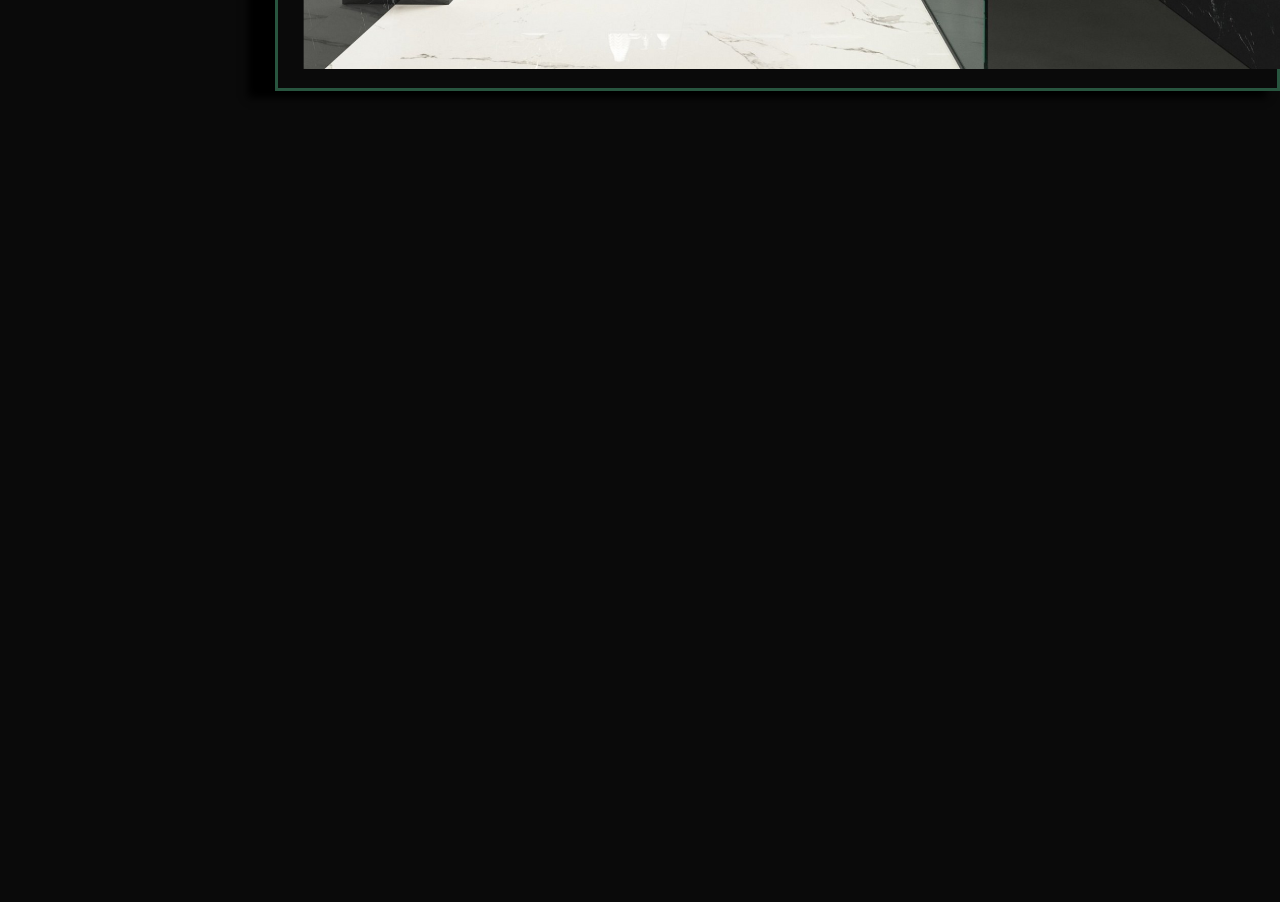
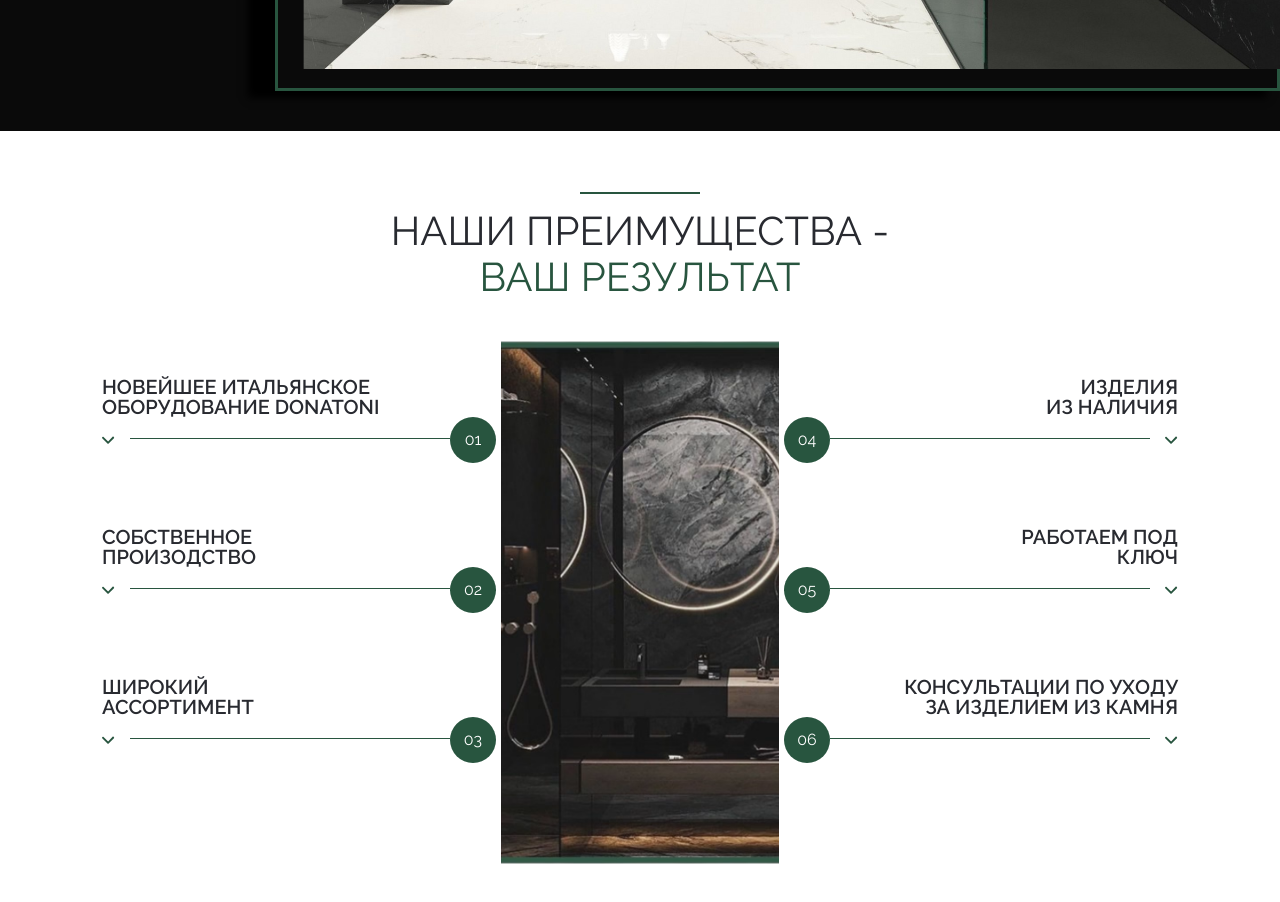
Before and after one commit to nikozszs/anima, a Vue app: page / in a window 1280 px wide. Shown: the part 680-1582 px from the top of the page. Before the commit the page ends 800 px from the top, so only its background shows below. Built offline with nearby package versions, Linux system fonts and the light colour scheme.

Commit message:
add AdvantageItem and HomeSectionAdvantages

```diff
--- a/src/assets/main.css
+++ b/src/assets/main.css
@@ -2,7 +2,7 @@
 
 :root {
   --first-back: #000000f5;
-  --sec-back: #DFDFDF2E;
+  --sec-back: #1d1d1ddd;
   --third-back: #000000;
   --fourt-back: #fff;
   --first-color: #fff;
@@ -35,7 +35,7 @@ button {
   letter-spacing: 0;
 }
 
-h1, h2, h3, h4, h5, button {
+h1, h2, h3, h4, h5, button, ul {
   text-transform: uppercase;
   font-weight: 400;
 }
@@ -69,3 +69,7 @@ h5 {
   line-height: 160%;
   font-weight: 500;
 } /* 16px */
+
+.title-other-color {
+  color: var(--accent-color);
+}
--- /dev/null
+++ b/src/components/ui/AdvantageItem.vue
@@ -0,0 +1,102 @@
+<template>
+  <div>
+    <p class="list-container-title" :class="titleClass">
+      {{ item.title }}
+    </p>
+    <div class="arrow-block" :class="positionClass">
+      <img class="arrow" src="../../assets/arrow.svg" alt="стрелка">
+      <div class="number-container">
+        <div class="decoration-line"></div>
+        <span class="block-number">
+          {{ item.number }}
+        </span>
+      </div>
+    </div>
+  </div>
+</template>
+
+<script lang="ts">
+export default {
+  props: {
+    item: {
+      type: Object,
+      required: true
+    },
+    align: {
+      type: String,
+      default: 'left',
+      validator(value: string) {
+        return ['left', 'right'].includes(value)
+      }
+    }
+  },
+  setup(props){
+    const positionClass = `arrow-block-${props.align}`
+    const titleClass = props.align === 'right' ? 'list-container-title-right' : ''
+    return {positionClass, titleClass}
+  }
+}
+</script>
+
+<style scoped>
+.list-container-title {
+  color: var(--third-color);
+  font-weight: 600;
+  font-size: 1.25rem;
+  list-style: none;
+  line-height: 1em;
+  white-space: pre-line;
+}
+
+.list-container-title-right {
+  text-align: right;
+}
+
+.arrow-block {
+  display: flex;
+  gap: 15px;
+  align-items: center;
+}
+
+.arrow-block-left {
+  flex-direction: row;
+}
+
+.arrow-block-right {
+  flex-direction: row-reverse;
+}
+
+.arrow-block-right .number-container {
+  flex: 1;
+  flex-direction: row-reverse;
+}
+
+.number-container {
+  display: flex;
+  align-items: center;
+}
+
+.decoration-line {
+  background: var(--accent-color);
+  width: 320px;
+  height: 1px;
+  margin-bottom: 11px;
+  margin-top: 7px;
+}
+
+.block-number {
+  background: var(--accent-color);
+  border-radius: 50%;
+  width: 46px;
+  height: 46px;
+  display: flex;
+  align-items: center;
+  justify-content: center;
+  font-weight: 1.25rem;
+}
+
+.arrow {
+  width: 13px;
+  height: 15px;
+}
+</style>
--- a/src/components/ui/AppButton.vue
+++ b/src/components/ui/AppButton.vue
@@ -46,8 +46,7 @@ export default {
 }
 
 .button-secondary {
-  background: var(--third-back);
-
+  background: var(--sec-back);
 }
 
 .button-secondary:hover {
--- /dev/null
+++ b/src/components/ui/HomeSectionAdvantages.vue
@@ -0,0 +1,99 @@
+<template>
+  <section class="container">
+    <div class="decoration"></div>
+    <h2 class="title">наши преимущества - <p class="title-other-color">ваш результат</p></h2>
+
+    <div class="grid-section">
+      <div class="grid-col">
+        <ul class="list-container">
+          <li
+            class="list-container-item"
+            v-for="item in firstAdvantages"
+            :key="item.number">
+            <AdvantageItem :item="item" align="left"/>
+          </li>
+        </ul>
+      </div>
+
+      <div class="grid-col grid-img"></div>
+
+      <div class="grid-col">
+        <ul class="list-container">
+          <li
+            class="list-container-item"
+            v-for="item in secondaryAdvantages"
+            :key="item.number">
+            <AdvantageItem :item="item" align="right"/>
+          </li>
+        </ul>
+      </div>
+    </div>
+  </section>
+</template>
+
+<script lang="ts">
+import {} from 'vue'
+import AdvantageItem from './AdvantageItem.vue';
+export default {
+  components: {AdvantageItem},
+  setup(){
+  const firstAdvantages = [
+    {title: 'Новейшее итальянское оборудование Donatoni', number: '01', text: 'С его помощью мы производим необычные формы, изготавливаем сложные нестандартные изделия'},
+    {title: 'Собственное \n произодство', number: '02', text: 'Предлагаем адекватную стоимость, поскольку производим все самостоятельно. Вы можете посетить наше производство, чтобы убедиться в этом'},
+    {title: 'Широкий \n ассортимент', number: '03', text: 'Мы предлагаем изделия из более 120 месторождений из Италии, Испании, Индии, Бразилии, Китая, Ирана и др. Но если вам нужно что-то совершенно уникальное - закажем для вас любой камень.'}
+  ]
+
+  const secondaryAdvantages = [
+    {title: 'Изделия \n из наличия', number: '04', text: 'Индувидуально к вам подберем товар даже если его нет в наличии'},
+    {title: 'Работаем под \n ключ', number: '05', text: 'Предлагаем изделия и все сопутствующие детали сразу вместе'},
+    {title: 'Консультации по уходу \n за изделием из камня', number: '06', text: 'При приобретении изделий мы даем консультации по уходу и сохранению товарного вида'}
+  ]
+
+  return {firstAdvantages, secondaryAdvantages}
+}
+}
+</script>
+
+<style scoped>
+.container {
+  padding: 61px 97px 65px 97px;
+  background: var(--fourt-back);
+}
+
+.decoration {
+  background: var(--accent-color);
+  width: 120px;
+  height: 2px;
+  margin: 0 auto;
+  margin-bottom: 11px;
+}
+
+.title {
+  color: var(--third-color);
+  text-align: center;
+  line-height: 1.3em;
+}
+
+.grid-section {
+  display: grid;
+  grid-template-columns: repeat(3, 1fr);
+}
+
+.grid-col {
+  display: flex;
+  flex-direction: column;
+}
+
+.list-container {
+  padding: 80px 5px;
+}
+
+.grid-img {
+  background: url('../../assets/gridsecondsection.avif') center/cover no-repeat;
+}
+
+.list-container-item {
+  margin-bottom: 64px;
+  list-style: none;
+}
+</style>
--- a/src/components/ui/HomeSectionMain.vue
+++ b/src/components/ui/HomeSectionMain.vue
@@ -42,11 +42,12 @@ export default {
 .relations {
   margin-top: 101px;
   position: relative;
-  padding: 67px 43px 58px 102px;
+  padding: 67px 30px 58px 78px;
+  max-width: 700px;
   background: var(--third-back);
-  width: 743px;
   z-index: 1;
   box-shadow: -20px 0px 20px 15px rgba(125, 136, 131, 0.3);
+  margin-bottom: 170px;
 }
 
 .relations-flexcontainer {
@@ -67,10 +68,6 @@ export default {
   font-weight: 400;
   color: var(--sec-color);
   text-transform: uppercase;
-}
-
-.title-other-color {
-  color: var(--accent-color)
 }
 
 .button-block {
--- a/src/views/HomeView.vue
+++ b/src/views/HomeView.vue
@@ -1,14 +1,16 @@
 <template>
   <div>
     <HomeSectionMain />
+    <HomeSectionAdvantages />
   </div>
 </template>
 
 <script lang="ts">
 import {} from 'vue'
 import HomeSectionMain from '../components/ui/HomeSectionMain.vue';
+import HomeSectionAdvantages from '../components/ui/HomeSectionAdvantages.vue';
 export default {
-  components: {HomeSectionMain},
+  components: {HomeSectionMain, HomeSectionAdvantages},
   setup(){}
 }
 </script>
```
Also changed, not shown: src/assets/arrow.svg (added), src/assets/gridsecondsection.avif (added).
